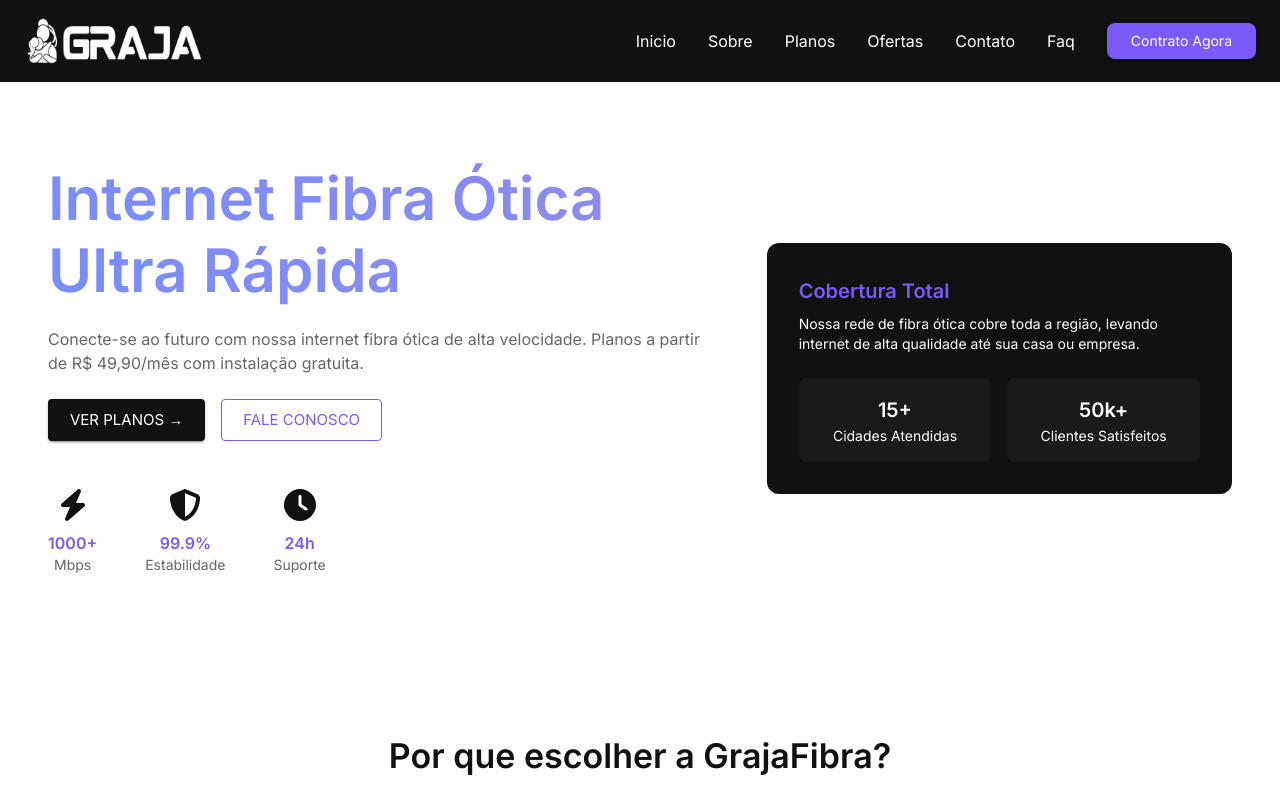
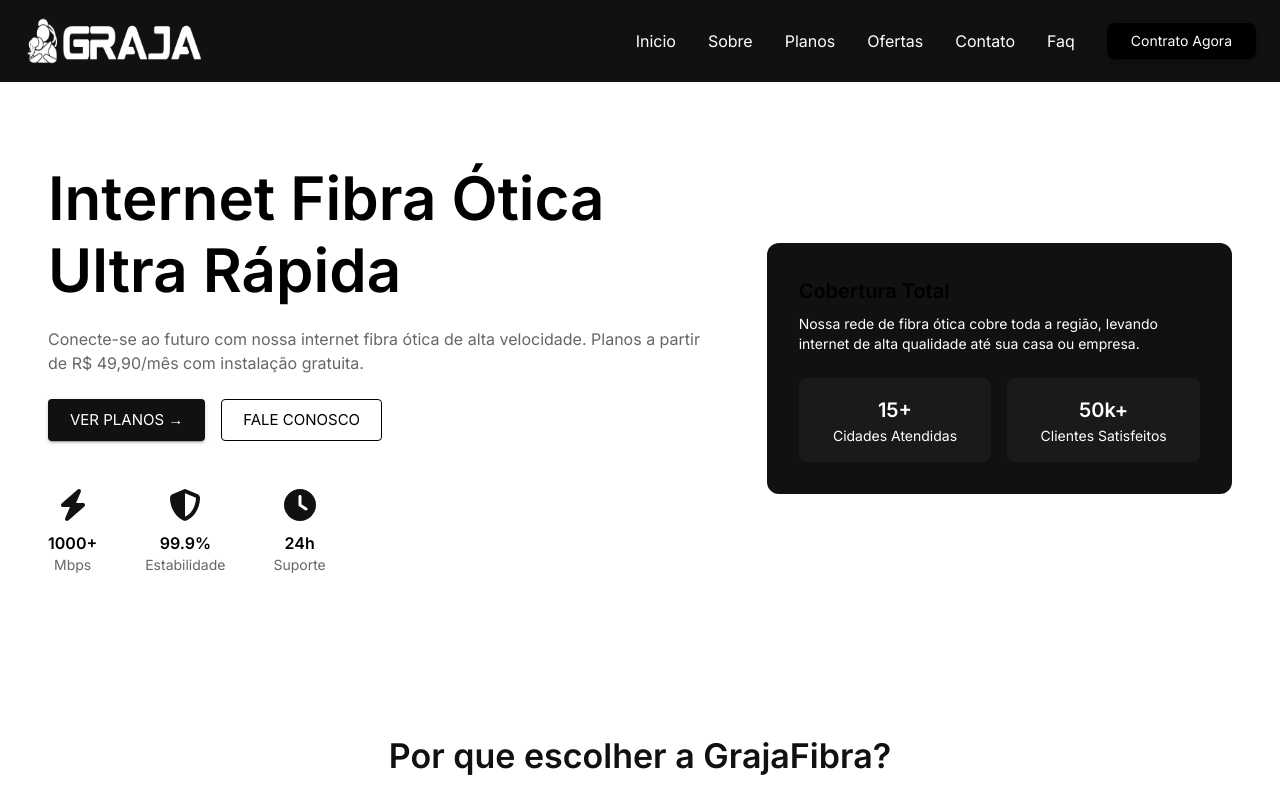
Before and after one commit to Diogozura/granja-fibra, a Next.js app: page / in a window 1280 px wide. Shown: the top 792 px of the page. Built offline with nearby package versions, Linux system fonts and the light colour scheme.

Commit message:
fix: remoção do roxo do site

```diff
--- a/src/components/Beneficios.tsx
+++ b/src/components/Beneficios.tsx
@@ -59,7 +59,6 @@ export default function Beneficios() {
             variant="h4"
             align="center"
             fontWeight={600}
-            className="text-gradient-primary"
             gutterBottom
           >
             Por que escolher a GrajaFibra?
--- a/src/components/GradientTitle.tsx
+++ /dev/null
@@ -1,22 +0,0 @@
-'use client';
-
-import { Typography, TypographyProps } from '@mui/material';
-
-export default function GradientTitle(props: TypographyProps) {
-  return (
-    <Typography
-      {...props}
-      sx={{
-        ...props.sx,
-        fontWeight: 600,
-        background: 'linear-gradient(83deg, #788DFE, #AA86D8)',
-        backgroundSize: '200% auto',
-        backgroundClip: 'text',
-        WebkitBackgroundClip: 'text',
-        color: 'transparent',
-        WebkitTextFillColor: 'transparent',
-        animation: 'gradient-wave 4s ease infinite',
-      }}
-    />
-  );
-}
--- a/src/components/Hero.tsx
+++ b/src/components/Hero.tsx
@@ -4,7 +4,6 @@ import { Box, Button, Grid, Typography, Paper, useTheme } from '@mui/material';
 import { FontAwesomeIcon } from '@fortawesome/react-fontawesome';
 import { faBolt, faShieldAlt, faClock } from '@fortawesome/free-solid-svg-icons';
 import { motion } from 'framer-motion';
-import GradientTitle from './GradientTitle';
 
 export default function Hero() {
   const theme = useTheme();
@@ -19,9 +18,9 @@ export default function Hero() {
             animate={{ opacity: 1, y: 0 }}
             transition={{ duration: 0.6 }}
           >
-            <GradientTitle  variant="h2" component="h1" fontWeight={600} color="primary" gutterBottom>
+            <Typography  variant="h2" component="h1" fontWeight={600} color="primary" gutterBottom>
               Internet Fibra Ótica Ultra Rápida
-            </GradientTitle>
+            </Typography>
             <Typography variant="body1" color="text.secondary" paragraph>
               Conecte-se ao futuro com nossa internet fibra ótica de alta velocidade. Planos a partir de R$ 49,90/mês com instalação gratuita.
             </Typography>
--- a/src/theme/theme.ts
+++ b/src/theme/theme.ts
@@ -4,7 +4,7 @@ const theme = createTheme({
   palette: {
     mode: 'light',
     primary: {
-      main: '#7A5AF8', // Roxo principal
+      main: '#000000ff', // Roxo principal
     },
     secondary: {
       main: '#111111', // Preto para destaques/boxes
```
